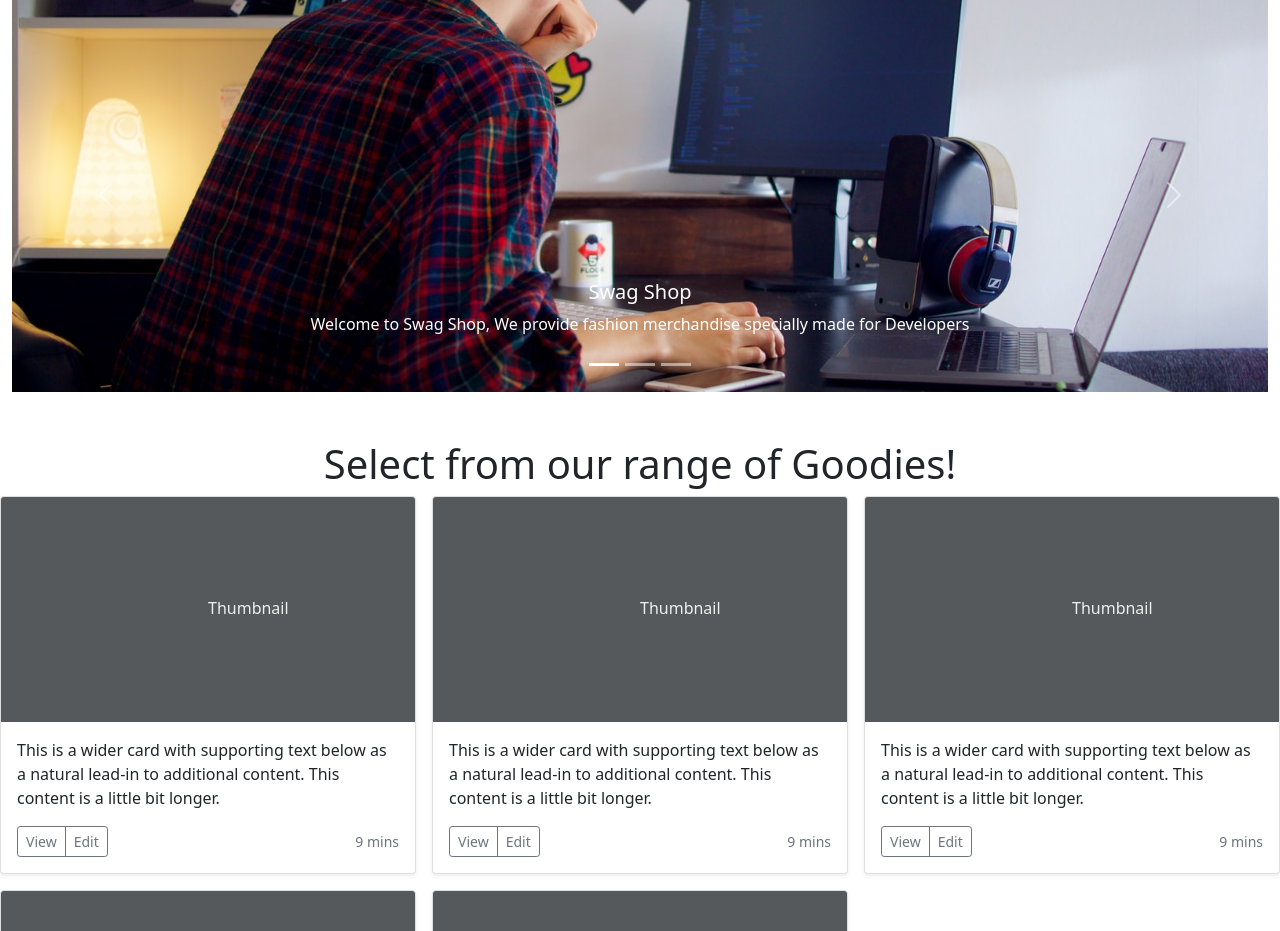
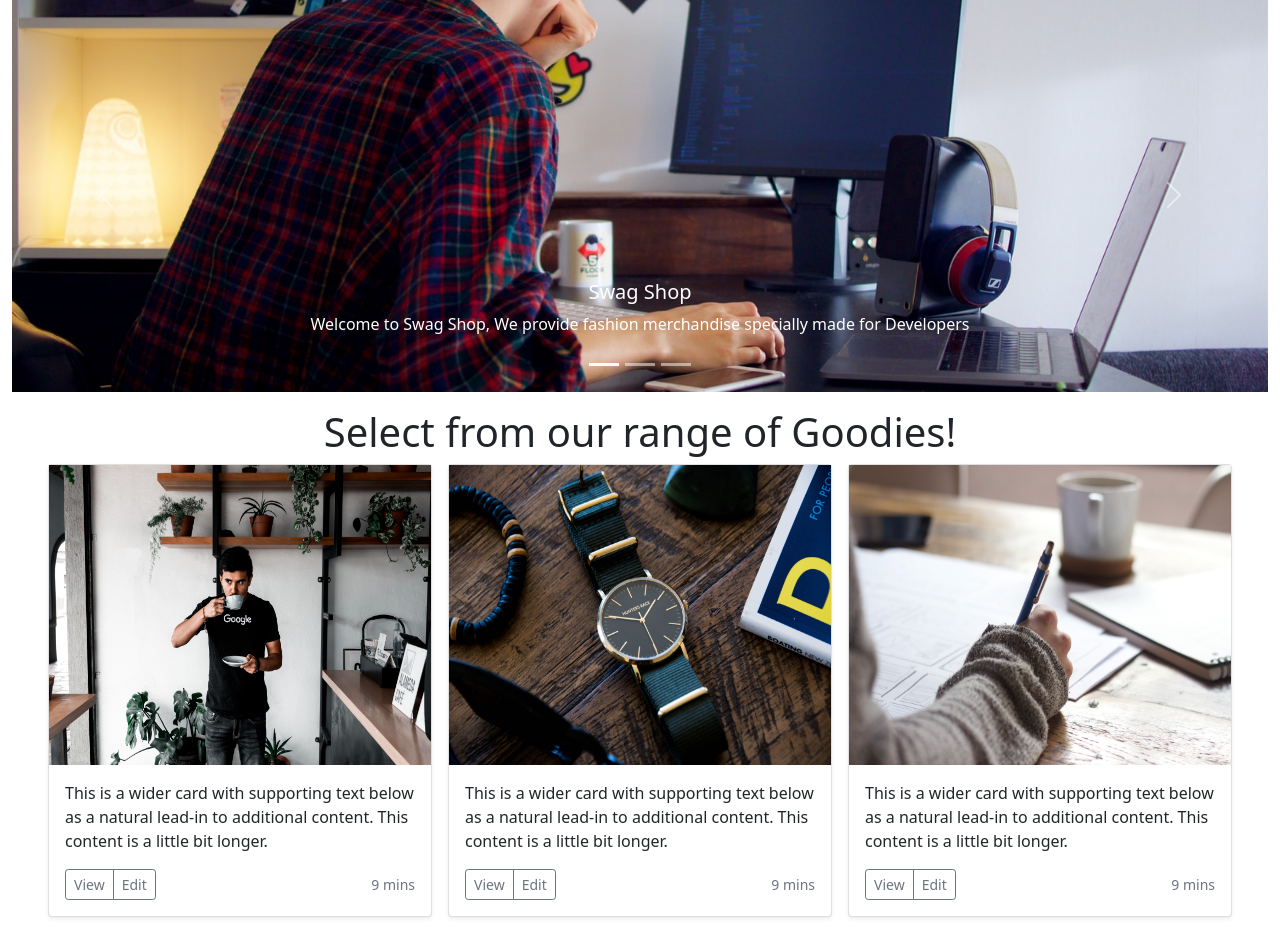
Before and after one commit to pratik2315/dev-shop-website, a Django app: page / in a window 1280 px wide. Shown: the part 61-992 px from the top of the page. Run offline with Django 3.2, Linux system fonts and the light colour scheme.

```diff
--- a/ecommerce/templates/index.html
+++ b/ecommerce/templates/index.html
@@ -43,13 +43,13 @@
 </div>
 
 
-<div class="container-Thumbnail my-5">
+<div class="container-Thumbnail my-3 mx-5">
 <h1 class = "head text-center">Select from our range of Goodies!</h1>
       <div class="row row-cols-1 row-cols-sm-2 row-cols-md-3 g-3">
         <div class="col">
           <div class="card shadow-sm">
-            <svg class="bd-placeholder-img card-img-top" width="100%" height="225" xmlns="http://www.w3.org/2000/svg" role="img" aria-label="Placeholder: Thumbnail" preserveAspectRatio="xMidYMid slice" focusable="false"><title>Placeholder</title><rect width="100%" height="100%" fill="#55595c"></rect><text x="50%" y="50%" fill="#eceeef" dy=".3em">Thumbnail</text></svg>
 
+           <img src="/static/goodie1.jpg" class="goodie-1" alt="goodie img1"  width="100%" height=300/>
             <div class="card-body">
               <p class="card-text">This is a wider card with supporting text below as a natural lead-in to additional content. This content is a little bit longer.</p>
               <div class="d-flex justify-content-between align-items-center">
@@ -64,7 +64,7 @@
         </div>
         <div class="col">
           <div class="card shadow-sm">
-            <svg class="bd-placeholder-img card-img-top" width="100%" height="225" xmlns="http://www.w3.org/2000/svg" role="img" aria-label="Placeholder: Thumbnail" preserveAspectRatio="xMidYMid slice" focusable="false"><title>Placeholder</title><rect width="100%" height="100%" fill="#55595c"></rect><text x="50%" y="50%" fill="#eceeef" dy=".3em">Thumbnail</text></svg>
+           <img src="/static/goodie3.jpg" class="goodie-3" alt="..." width="100%" height=300/>
 
             <div class="card-body">
               <p class="card-text">This is a wider card with supporting text below as a natural lead-in to additional content. This content is a little bit longer.</p>
@@ -81,7 +81,7 @@
 
         <div class="col">
           <div class="card shadow-sm">
-            <svg class="bd-placeholder-img card-img-top" width="100%" height="225" xmlns="http://www.w3.org/2000/svg" role="img" aria-label="Placeholder: Thumbnail" preserveAspectRatio="xMidYMid slice" focusable="false"><title>Placeholder</title><rect width="100%" height="100%" fill="#55595c"></rect><text x="50%" y="50%" fill="#eceeef" dy=".3em">Thumbnail</text></svg>
+           <img src="/static/goodie4.jpg" class="goodie-4" alt="..." width="100%" height=300/>
 
             <div class="card-body">
               <p class="card-text">This is a wider card with supporting text below as a natural lead-in to additional content. This content is a little bit longer.</p>
@@ -97,7 +97,7 @@
         </div>
         <div class="col">
           <div class="card shadow-sm">
-            <svg class="bd-placeholder-img card-img-top" width="100%" height="225" xmlns="http://www.w3.org/2000/svg" role="img" aria-label="Placeholder: Thumbnail" preserveAspectRatio="xMidYMid slice" focusable="false"><title>Placeholder</title><rect width="100%" height="100%" fill="#55595c"></rect><text x="50%" y="50%" fill="#eceeef" dy=".3em">Thumbnail</text></svg>
+           <img src="/static/goodie5.jpg" class="goodie-5" alt="..." width="100%" height=300/>
 
             <div class="card-body">
               <p class="card-text">This is a wider card with supporting text below as a natural lead-in to additional content. This content is a little bit longer.</p>
@@ -113,7 +113,7 @@
         </div>
         <div class="col">
           <div class="card shadow-sm">
-            <svg class="bd-placeholder-img card-img-top" width="100%" height="225" xmlns="http://www.w3.org/2000/svg" role="img" aria-label="Placeholder: Thumbnail" preserveAspectRatio="xMidYMid slice" focusable="false"><title>Placeholder</title><rect width="100%" height="100%" fill="#55595c"></rect><text x="50%" y="50%" fill="#eceeef" dy=".3em">Thumbnail</text></svg>
+           <img src="/static/goodie6.jpg" class="goodie-6" alt="..." width="100%" height=300/>
 
             <div class="card-body">
               <p class="card-text">This is a wider card with supporting text below as a natural lead-in to additional content. This content is a little bit longer.</p>
```
Also changed, not shown: ecommerce/css/index.css (added), ecommerce/static/goodie1.jpg (added), ecommerce/static/goodie2.jpg (added), ecommerce/static/goodie3.jpg (added), ecommerce/static/goodie4.jpg (added), ecommerce/static/goodie5.jpg (added), 1 other file.
